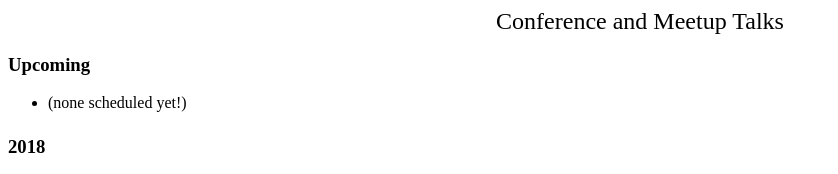
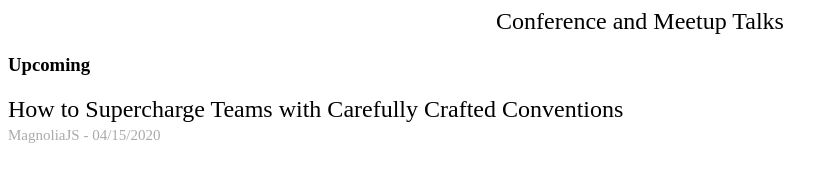
Before and after one commit to cball/cball.me, a Gatsby site: page / in a window 1280 px wide. Shown: the top 174 px of the page, without its empty margins (0-838 px from the left). Built offline with nearby package versions, Linux system fonts and the light colour scheme; Gatsby itself is replaced by a stand-in of ours.

Commit message:
Update talks.js

```diff
--- a/data/talks.js
+++ b/data/talks.js
@@ -124,5 +124,13 @@ export default [
     locationLink: 'https://www.meetup.com/ReactJS-Boston/events/248512859/',
     slides: 'https://speakerdeck.com/cball/team-productivity-plus-plus-with-conventions-and-clis',
     video: null
+  },
+  {
+    location: 'MagnoliaJS',
+    title: 'How to Supercharge Teams with Carefully Crafted Conventions',
+    date: moment('2020-04-15').utc(),
+    locationLink: 'https://ti.to/magnoliajs/magnoliajs2020',
+    slides: null,
+    video: null
   }
 ];
```
